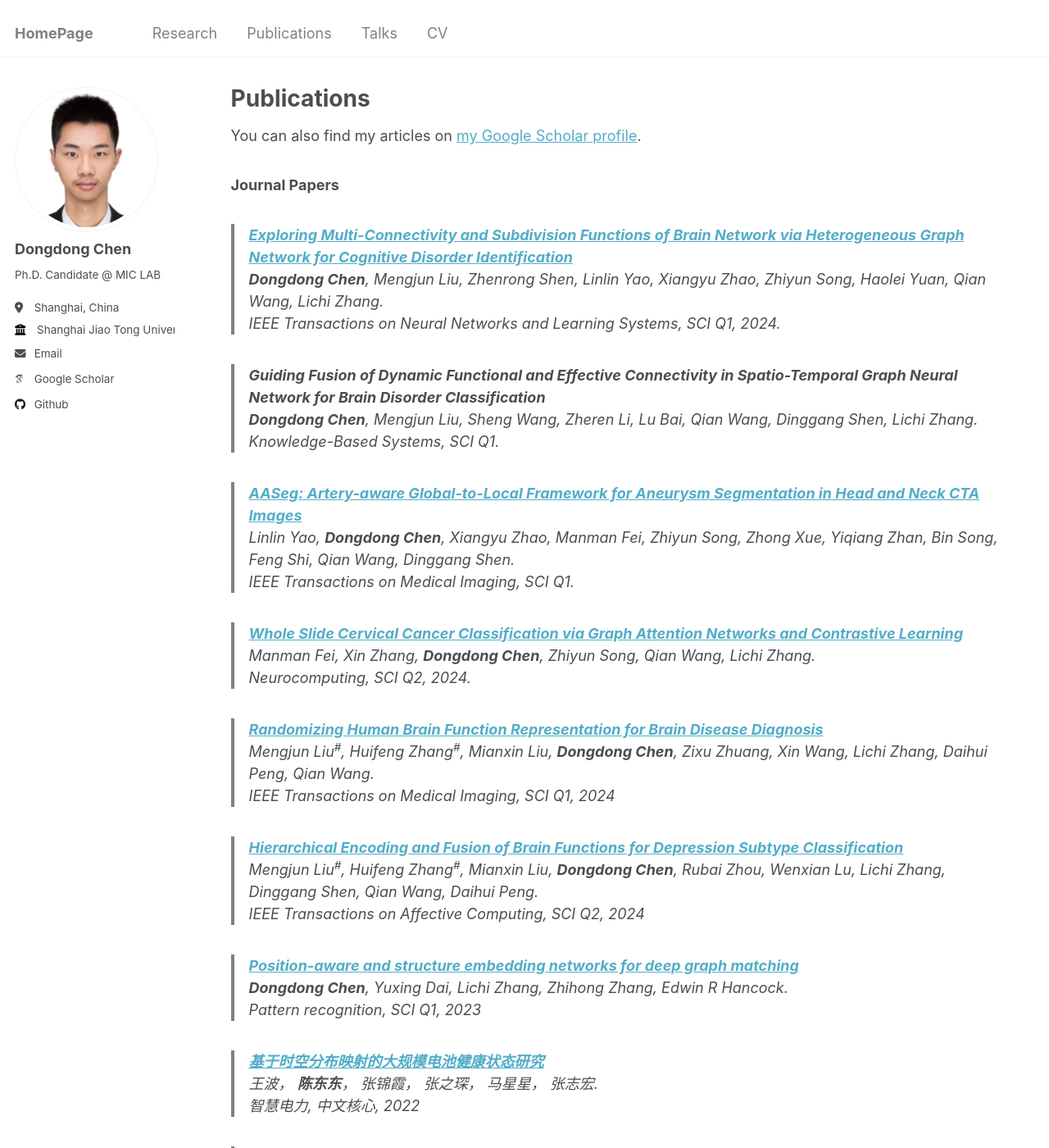
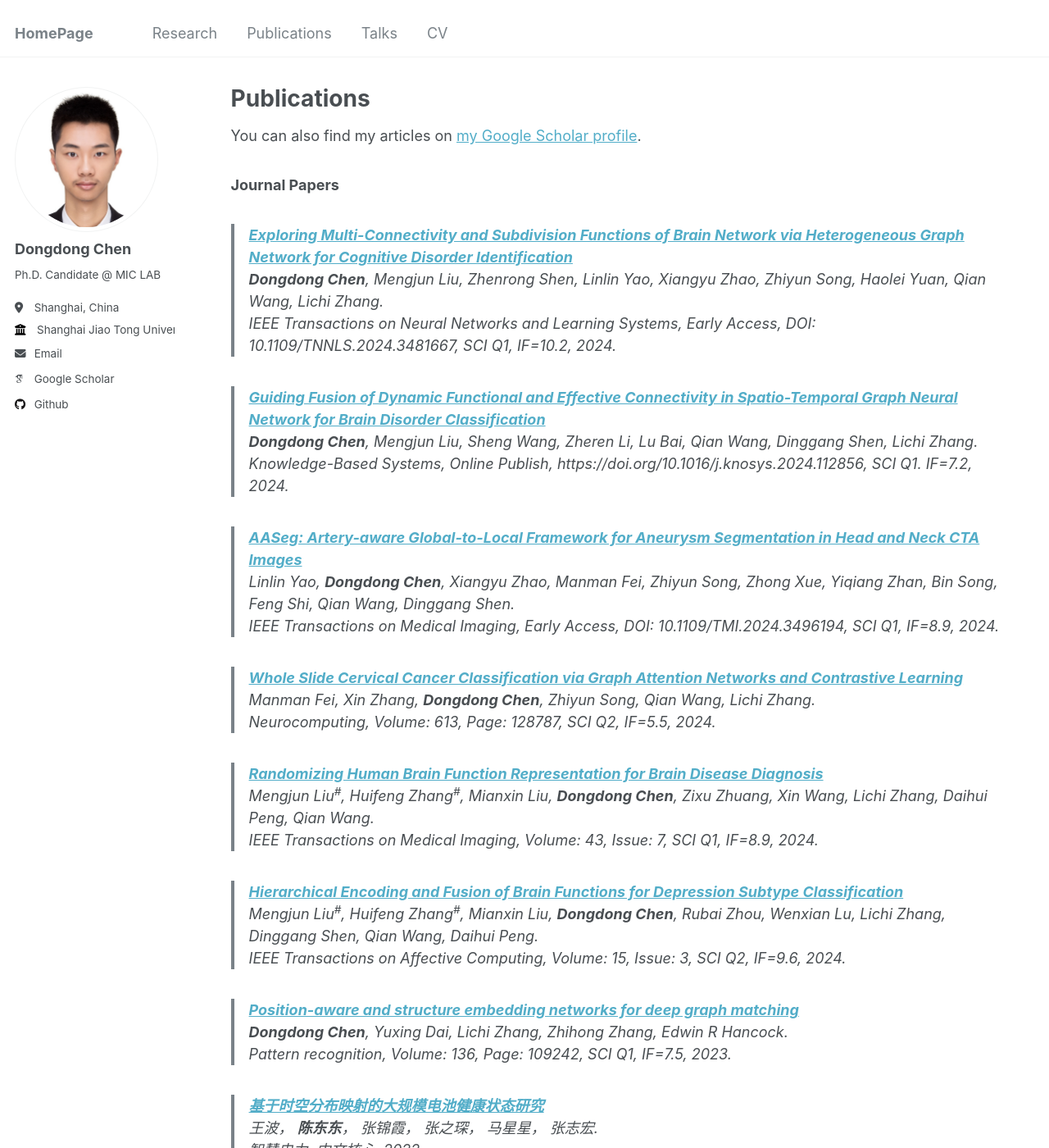
Before and after one commit to DongDChen/DongDChen.github.io, a Jekyll site: the page built from _pages/publications.md, in a window 1280 px wide and 1400 px high. Shown: the whole window at 82% size. Built offline with Jekyll 4.4.1, drawn with Linux system fonts in a browser that asks for light colours; some web fonts are replaced; some of the changed text lies outside the part shown.

Commit message:
Update publications.md

```diff
--- a/_pages/publications.md
+++ b/_pages/publications.md
@@ -11,60 +11,60 @@ You can also find my articles on [my Google Scholar profile](https://scholar.goo
 ### Journal Papers
 > <b><a href="https://ieeexplore.ieee.org/document/10735236" target="_blank">Exploring Multi-Connectivity and Subdivision Functions of Brain Network via Heterogeneous Graph Network for Cognitive Disorder Identification</a></b> <br>
 > <b>Dongdong Chen</b>, Mengjun Liu, Zhenrong Shen, Linlin Yao, Xiangyu Zhao, Zhiyun Song, Haolei Yuan, Qian Wang, Lichi Zhang.<br>
-> <em>IEEE Transactions on Neural Networks and Learning Systems</em>, SCI Q1, 2024.<be>
+> <em>IEEE Transactions on Neural Networks and Learning Systems</em>, Early Access, DOI: 10.1109/TNNLS.2024.3481667, SCI Q1, IF=10.2, 2024.<br>
 
-> <b>Guiding Fusion of Dynamic Functional and Effective Connectivity in Spatio-Temporal Graph Neural Network for Brain Disorder Classification</b> <br>
+> <b><a href="https://www.sciencedirect.com/science/article/pii/S0950705124014904" target="_blank">Guiding Fusion of Dynamic Functional and Effective Connectivity in Spatio-Temporal Graph Neural Network for Brain Disorder Classification</a></b> <br>
 > <b>Dongdong Chen</b>, Mengjun Liu, Sheng Wang, Zheren Li, Lu Bai, Qian Wang, Dinggang Shen, Lichi Zhang.<br>
-> <em>Knowledge-Based Systems</em>, SCI Q1. <br>
+> <em>Knowledge-Based Systems</em>, Online Publish, https://doi.org/10.1016/j.knosys.2024.112856, SCI Q1. IF=7.2, 2024. <br>
 
 > <b><a href="https://ieeexplore.ieee.org/document/10750237" target="_blank">AASeg: Artery-aware Global-to-Local Framework for Aneurysm Segmentation in Head and Neck CTA Images</a></b> <br>
 > Linlin Yao, <b>Dongdong Chen</b>, Xiangyu Zhao, Manman Fei, Zhiyun Song, Zhong Xue, Yiqiang Zhan, Bin Song, Feng Shi, Qian Wang, Dinggang Shen. <br>
-> <em>IEEE Transactions on Medical Imaging</em>, SCI Q1. <be>
+> <em>IEEE Transactions on Medical Imaging</em>, Early Access, DOI: 10.1109/TMI.2024.3496194, SCI Q1, IF=8.9, 2024. <br>
 
 
 > <b><a href="https://www.sciencedirect.com/science/article/pii/S0925231224015583" target="_blank">Whole Slide Cervical Cancer Classification via Graph Attention Networks and Contrastive Learning</a></b> <br>
 > Manman Fei, Xin Zhang, <b>Dongdong Chen</b>, Zhiyun Song, Qian Wang, Lichi Zhang. <br>
-> <em>Neurocomputing</em>, SCI Q2, 2024. <br>
+> <em>Neurocomputing</em>, Volume: 613, Page: 128787, SCI Q2, IF=5.5, 2024. <br>
 
 > <b><a href="https://ieeexplore.ieee.org/abstract/document/10440630" target="_blank">Randomizing Human Brain Function Representation for Brain Disease Diagnosis</a></b> <br>
 > Mengjun Liu<sup>#</sup>, Huifeng Zhang<sup>#</sup>, Mianxin Liu, <b>Dongdong Chen</b>, Zixu Zhuang, Xin Wang, Lichi Zhang, Daihui Peng, Qian Wang. <br>
-> <em>IEEE Transactions on Medical Imaging</em>, SCI Q1, 2024 <br>
+> <em>IEEE Transactions on Medical Imaging</em>, Volume: 43, Issue: 7, SCI Q1, IF=8.9, 2024. <br>
 
 
 > <b><a href="https://ieeexplore.ieee.org/document/10531005" target="_blank">Hierarchical Encoding and Fusion of Brain Functions for Depression Subtype Classification</a></b> <br>
 > Mengjun Liu<sup>#</sup>, Huifeng Zhang<sup>#</sup>, Mianxin Liu, <b>Dongdong Chen</b>, Rubai Zhou, Wenxian Lu, Lichi Zhang, Dinggang Shen, Qian Wang, Daihui Peng. <br>
-> <em>IEEE Transactions on Affective Computing</em>, SCI Q2, 2024 <br>
+> <em>IEEE Transactions on Affective Computing</em>, Volume: 15, Issue: 3, SCI Q2, IF=9.6, 2024. <br>
 
 
 > <b><a href="https://www.sciencedirect.com/science/article/pii/S003132032200721X" target="_blank">Position-aware and structure embedding networks for deep graph matching</a></b> <br>
 > <b>Dongdong Chen</b>, Yuxing Dai, Lichi Zhang, Zhihong Zhang, Edwin R Hancock. <br>
-> <em>Pattern recognition</em>, SCI Q1, 2023 <br>
+> <em>Pattern recognition</em>, Volume: 136, Page: 109242, SCI Q1, IF=7.5, 2023. <br>
 
 > <b><a href="http://zhdlqk.sn.sgcc.com.cn:19001/#/digest?ArticleID=5508" target="_blank">基于时空分布映射的大规模电池健康状态研究</a></b> <br>
 > 王波， <b>陈东东</b>， 张锦霞， 张之琛， 马星星， 张志宏. <br>
-> <em>智慧电力</em>, 中文核心, 2022 <br>
+> <em>智慧电力</em>, 中文核心, 2022. <br>
 
 > <b><a href="https://www.sciencedirect.com/science/article/pii/S0031320321000595" target="_blank">Thermodynamic motif analysis for directed stock market networks</a></b> <br>
 > <b>Dongdong Chen</b>, Xingchen Guo, Jianjia Wang, Jiatong Liu, Zhihong Zhang, Edwin R Hancock. <br>
-> <em>Pattern recognition</em>, SCI Q1, 2021 <br>
+> <em>Pattern recognition</em>, Volume: 114, Page: 107872, SCI Q1, IF=7.5, 2021. <br>
 
 > <b><a href="https://stm.bookpi.org/NICST-V9/article/view/499" target="_blank">Cluster Expansion Analysis for Dynamic Networks</a></b> <br>
 > Jianjia Wang, Zhihong Zhang, <b>Dongdong Chen</b>, Edwin R Hancock. <br>
-> <em>New Ideas Concerning Science and Technology</em>, 2021 <br>
+> <em>New Ideas Concerning Science and Technology</em>, 2021. <br>
 
 
 > <b><a href="https://ieeexplore.ieee.org/abstract/document/9222474" target="_blank">Graph motif entropy for understanding time-evolving networks</a></b> <br>
 > Zhihong Zhang, <b>Dongdong Chen</b> (first student author), Lu Bai, Jianjia Wang, Edwin R Hancock. <br>
-> <em>IEEE Transactions on Neural Networks and Learning Systems</em>, SCI Q1, 2020 <br>
+> <em>IEEE Transactions on Neural Networks and Learning Systems</em>, Volume: 34, Issue: 4, SCI Q1, IF=10.2, 2020. <br>
 
 
 > <b><a href="https://www.sciencedirect.com/science/article/pii/S0031320319300354" target="_blank">Depth-based subgraph convolutional auto-encoder for network representation learning</a></b> <br>
 > Zhihong Zhang, <b>Dongdong Chen</b> (first student author), Zeli Wang, Heng Li, Lu Bai, Edwin R Hancock.  <br>
-> <em>Pattern Recognition</em>, SCI Q1, 2019 <br>
+> <em>Pattern Recognition</em>, Volume: 90, Pages: 363-376, SCI Q1, IF=7.5, 2019. <br>
 
 > <b><a href="https://www.sciencedirect.com/science/article/pii/S0031320318303820" target="_blank">Quantum-based subgraph convolutional neural networks</a></b> <br>
 > Zhihong Zhang, <b>Dongdong Chen</b> (first student author), Jianjia Wang, Lu Bai, Edwin R Hancock. <br>
-> <em>Pattern Recognition</em>, SCI Q1, 2019 <br>
+> <em>Pattern Recognition</em>, Volume: 88, Pages: 38-49, SCI Q1, IF=7.5, 2019. <br>
 
 
 ### Conference Papers
```
